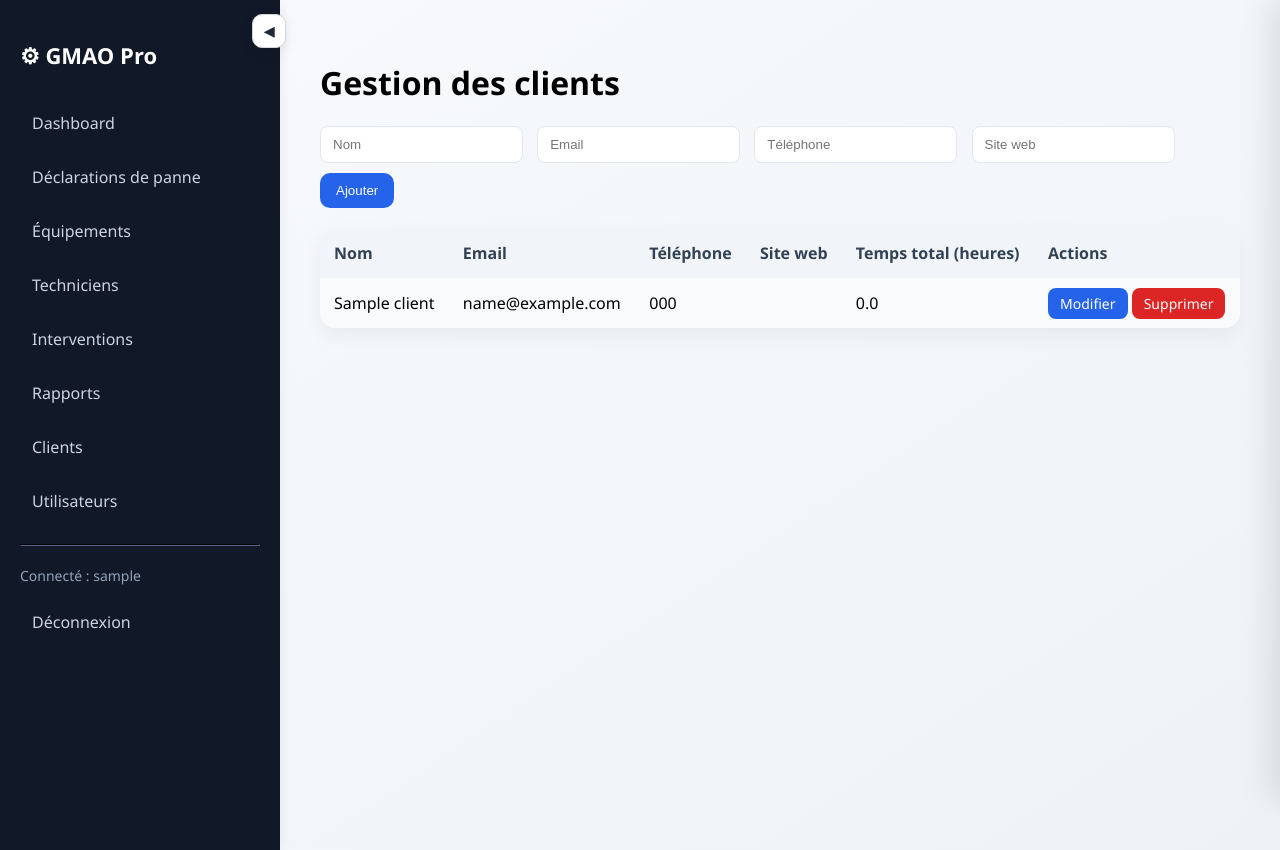
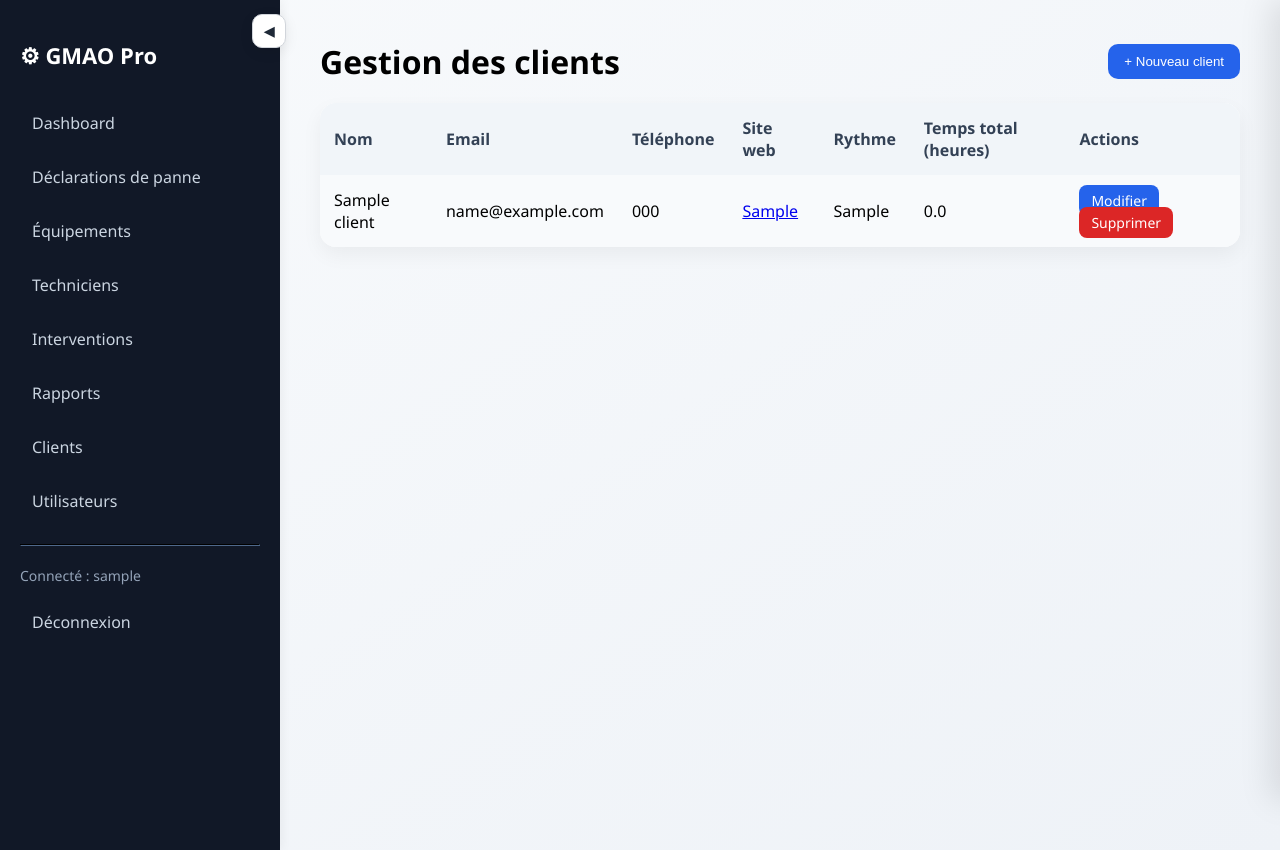
Before and after one commit to LCloufa/GMAO, a Flask app: page /clients in a window 1280 px wide. Run offline with Flask 3, Linux system fonts and the light colour scheme; the visitor is signed in with stand-in values (Sample User, id 1); tables that the repository leaves empty hold one stand-in row (values such as "Sample post"); data that the repository does not hold is empty; some libraries are stand-ins or nearby versions.

Commit message:
Ajoute le rythme client et un formulaire de création en modal

```diff
--- a/app.py
+++ b/app.py
@@ -57,6 +57,24 @@ def role_required(*roles):
         return wrapped
     return decorator
 
+RYTHME_OPTIONS = ["1x8", "2x8", "3x8", "24/7"]
+RYTHME_MINUTES_PER_DAY = {
+    "1x8": 8 * 60,
+    "2x8": 16 * 60,
+    "3x8": 24 * 60,
+    "24/7": 24 * 60,
+}
+
+def normalize_rythme(value):
+    if value in RYTHME_OPTIONS:
+        return value
+    return "1x8"
+
+def compute_disponibilite(rate_minutes_per_day, equipment_count, downtime_minutes, days_window=30):
+    total_capacity = max(1, int(rate_minutes_per_day or 0) * max(1, int(equipment_count or 0)) * days_window)
+    ratio = 100 - ((float(downtime_minutes or 0) / total_capacity) * 100)
+    return round(max(0, min(100, ratio)), 1)
+
 # ==========================
 # Base de données
 # ==========================
@@ -80,9 +98,15 @@ def init_db():
         nom TEXT NOT NULL,
         email TEXT,
         telephone TEXT,
-        site_web TEXT
+        site_web TEXT,
+        rythme_horaire TEXT DEFAULT '1x8'
     )
     """)
+
+    cursor.execute("PRAGMA table_info(clients)")
+    existing_columns = [row[1] for row in cursor.fetchall()]
+    if "rythme_horaire" not in existing_columns:
+        cursor.execute("ALTER TABLE clients ADD COLUMN rythme_horaire TEXT DEFAULT '1x8'")
 
     cursor.execute("""
     CREATE TABLE IF NOT EXISTS techniciens (
@@ -626,6 +650,9 @@ def dashboard():
         base_where = "WHERE e.client_id = ?"
         base_params = [selected_client]
 
+    period_days = 30
+    period_start = (datetime.today() - timedelta(days=period_days)).strftime("%Y-%m-%d")
+
     cursor.execute(
         f"""
         SELECT
@@ -645,43 +672,69 @@ def dashboard():
     global_total, global_completed, global_planned, global_in_progress, global_cancelled, global_postponed = [
         int(v or 0) for v in row
     ]
-    global_rate = round((global_completed / global_total) * 100, 1) if global_total else 0
+    global_dispo_numerator = 0
+    global_dispo_denominator = 0
 
     cursor.execute(
         f"""
         SELECT
             c.id,
             COALESCE(c.nom, 'Sans client') AS client_nom,
+            COALESCE(c.rythme_horaire, '1x8') AS rythme_horaire,
+            COUNT(DISTINCT e.id) AS equipment_count,
             COUNT(i.id) AS total,
             SUM(CASE WHEN i.status = 'completed' THEN 1 ELSE 0 END) AS completed,
             SUM(CASE WHEN i.status = 'planned' THEN 1 ELSE 0 END) AS planned,
             SUM(CASE WHEN i.status = 'in_progress' THEN 1 ELSE 0 END) AS in_progress,
             SUM(CASE WHEN i.status = 'cancelled' THEN 1 ELSE 0 END) AS cancelled,
-            SUM(CASE WHEN i.status = 'postponed' THEN 1 ELSE 0 END) AS postponed
+            SUM(CASE WHEN i.status = 'postponed' THEN 1 ELSE 0 END) AS postponed,
+            COALESCE(SUM(
+                CASE
+                    WHEN i.status != 'cancelled' AND i.scheduled_date >= ? THEN COALESCE(i.estimated_duration, 0)
+                    ELSE 0
+                END
+            ), 0) AS downtime_minutes
         FROM equipements e
         LEFT JOIN clients c ON e.client_id = c.id
         LEFT JOIN interventions i ON i.equipment_id = e.id
         {base_where}
-        GROUP BY c.id, c.nom
+        GROUP BY c.id, c.nom, c.rythme_horaire
         ORDER BY client_nom ASC
         """,
-        base_params,
+        [period_start, *base_params],
     )
     indicateurs_clients = []
     for client_row in cursor.fetchall():
-        total = int(client_row[2] or 0)
-        completed = int(client_row[3] or 0)
+        rythme_horaire = normalize_rythme(client_row[2])
+        equipment_count = int(client_row[3] or 0)
+        total = int(client_row[4] or 0)
+        completed = int(client_row[5] or 0)
+        downtime_minutes = int(client_row[10] or 0)
+        minutes_per_day = RYTHME_MINUTES_PER_DAY.get(rythme_horaire, RYTHME_MINUTES_PER_DAY["1x8"])
+        disponibilite = compute_disponibilite(
+            rate_minutes_per_day=minutes_per_day,
+            equipment_count=equipment_count,
+            downtime_minutes=downtime_minutes,
+            days_window=period_days,
+        )
+        global_dispo_numerator += downtime_minutes
+        global_dispo_denominator += max(1, minutes_per_day * max(1, equipment_count) * period_days)
         indicateurs_clients.append({
             "id": client_row[0],
             "nom": client_row[1],
+            "rythme_horaire": rythme_horaire,
+            "equipment_count": equipment_count,
             "total": total,
             "completed": completed,
-            "planned": int(client_row[4] or 0),
-            "in_progress": int(client_row[5] or 0),
-            "cancelled": int(client_row[6] or 0),
-            "postponed": int(client_row[7] or 0),
-            "rate": round((completed / total) * 100, 1) if total else 0,
+            "planned": int(client_row[6] or 0),
+            "in_progress": int(client_row[7] or 0),
+            "cancelled": int(client_row[8] or 0),
+            "postponed": int(client_row[9] or 0),
+            "downtime_minutes": downtime_minutes,
+            "disponibilite": disponibilite,
         })
+
+    global_rate = round(max(0, min(100, 100 - (global_dispo_numerator / max(1, global_dispo_denominator) * 100))), 1)
 
     cursor.execute(
         f"""
@@ -1853,6 +1906,8 @@ def clients():
                clients.nom,
                clients.email,
                clients.telephone,
+               clients.site_web,
+               COALESCE(clients.rythme_horaire, '1x8') as rythme_horaire,
                COALESCE(SUM(interventions.estimated_duration), 0)
         FROM clients
         LEFT JOIN equipements ON equipements.client_id = clients.id
@@ -1871,14 +1926,15 @@ def add_client():
     email = request.form.get("email")
     telephone = request.form.get("telephone")
     site_web = request.form.get("site_web")
-
-    conn = sqlite3.connect("database.db")
-    cursor = conn.cursor()
-
-    cursor.execute("""
-        INSERT INTO clients (nom, email, telephone, site_web)
-        VALUES (?, ?, ?, ?)
-    """, (nom, email, telephone, site_web))
+    rythme_horaire = normalize_rythme(request.form.get("rythme_horaire"))
+
+    conn = sqlite3.connect("database.db")
+    cursor = conn.cursor()
+
+    cursor.execute("""
+        INSERT INTO clients (nom, email, telephone, site_web, rythme_horaire)
+        VALUES (?, ?, ?, ?, ?)
+    """, (nom, email, telephone, site_web, rythme_horaire))
 
     conn.commit()
     conn.close()
@@ -1908,13 +1964,14 @@ def modifier_client(id):
         email = request.form["email"]
         telephone = request.form["telephone"]
         site_web = request.form.get("site_web")
+        rythme_horaire = normalize_rythme(request.form.get("rythme_horaire"))
 
 
         cursor.execute("""
             UPDATE clients
-            SET nom=?, email=?, telephone=?, site_web=?
+            SET nom=?, email=?, telephone=?, site_web=?, rythme_horaire=?
             WHERE id=?
-        """, (nom, email, telephone, site_web, id))
+        """, (nom, email, telephone, site_web, rythme_horaire, id))
 
         conn.commit()
         conn.close()
@@ -1924,7 +1981,7 @@ def modifier_client(id):
     client = cursor.fetchone()
     conn.close()
 
-    return render_template("modifier_client.html", client=client)
+    return render_template("modifier_client.html", client=client, rythme_options=RYTHME_OPTIONS)
 @app.route("/export/clients")
 @login_required
 def export_clients():
@@ -1936,6 +1993,7 @@ def export_clients():
         SELECT clients.nom,
                clients.email,
                clients.telephone,
+               COALESCE(clients.rythme_horaire, '1x8') as rythme_horaire,
                COALESCE(SUM(interventions.estimated_duration),0)
         FROM clients
         LEFT JOIN equipements ON equipements.client_id = clients.id
@@ -1947,10 +2005,10 @@ def export_clients():
     conn.close()
 
     def generate():
-        yield "Nom,Email,Telephone,Heures_totales\n"
+        yield "Nom,Email,Telephone,Rythme_horaire,Heures_totales\n"
         for r in rows:
-            heures = round(r[3] / 60, 2)
-            yield f"{r[0]},{r[1]},{r[2]},{heures}\n"
+            heures = round(r[4] / 60, 2)
+            yield f"{r[0]},{r[1]},{r[2]},{r[3]},{heures}\n"
 
     return Response(generate(),
         mimetype="text/csv",
--- a/templates/clients.html
+++ b/templates/clients.html
@@ -1,16 +1,56 @@
 {% extends "base.html" %}
 {% block content %}
 
-<h1>Gestion des clients</h1>
+<div style="display:flex; justify-content:space-between; align-items:center; margin-bottom:20px; gap:12px;">
+    <h1 style="margin:0;">Gestion des clients</h1>
+    <button type="button" class="btn-primary" onclick="openClientModal()">+ Nouveau client</button>
+</div>
 
-<form action="/clients/add" method="POST" class="form">
-	<form method="POST" autocomplete="off">
-    <input type="text" name="nom" placeholder="Nom" required>
-    <input type="email" name="email" placeholder="Email">
-    <input type="text" name="telephone" placeholder="Téléphone">
-    <input type="text" name="site_web" placeholder="Site web">
-    <button type="submit" class="btn-primary">Ajouter</button>
+<div id="clientModal" class="client-modal" aria-hidden="true">
+    <div class="client-modal-card">
+        <div class="client-modal-header">
+            <h2>Nouveau client</h2>
+            <button type="button" class="client-close" onclick="closeClientModal()">✕</button>
+        </div>
+
+        <form action="/clients/add" method="POST" class="client-form">
+            <label>Nom *</label>
+            <input type="text" name="nom" required>
+
+            <div class="client-grid">
+                <div>
+                    <label>Email</label>
+                    <input type="email" name="email" placeholder="contact@client.com">
+                </div>
+                <div>
+                    <label>Téléphone</label>
+                    <input type="text" name="telephone" placeholder="+33 ...">
+                </div>
+            </div>
+
+            <div class="client-grid">
+                <div>
+                    <label>Site web</label>
+                    <input type="text" name="site_web" placeholder="https://...">
+                </div>
+                <div>
+                    <label>Rythme horaire</label>
+                    <select name="rythme_horaire">
+                        <option value="1x8">1x8</option>
+                        <option value="2x8">2x8</option>
+                        <option value="3x8">3x8</option>
+                        <option value="24/7">24/7</option>
+                    </select>
+                </div>
+            </div>
+
+            <div class="client-actions">
+                <button type="button" class="btn-secondary" onclick="closeClientModal()">Annuler</button>
+                <button type="submit" class="btn-primary">Créer le client</button>
+            </div>
         </form>
+    </div>
+</div>
 
 <table>
     <tr>
@@ -18,6 +58,7 @@
         <th>Email</th>
         <th>Téléphone</th>
         <th>Site web</th>
+        <th>Rythme</th>
         <th>Temps total (heures)</th>
         <th>Actions</th>
     </tr>
@@ -25,14 +66,17 @@
 {% for c in clients %}
     <tr>
         <td>{{ c[1] }}</td>
-    	<td>{{ c[2] }}</td>
-    	<td>{{ c[3] }}</td>
+        <td>{{ c[2] or "-" }}</td>
+        <td>{{ c[3] or "-" }}</td>
         <td>
             {% if c[4] %}
+                <a href="{{ c[4] }}" target="_blank" rel="noopener noreferrer">{{ c[4] }}</a>
+            {% else %}
                 -
             {% endif %}
         </td>
-    	<td>{{ (c[4] / 60)|round(2) }}</td>
+        <td>{{ c[5] or "1x8" }}</td>
+        <td>{{ (c[6] / 60)|round(2) }}</td>
         <td>
             <a href="/modifier_client/{{ c[0] }}" class="btn-edit">Modifier</a>
             <a href="/clients/delete/{{ c[0] }}" class="btn-delete">Supprimer</a>
@@ -42,5 +86,99 @@
 
 </table>
 
+<style>
+.client-modal {
+    position: fixed;
+    inset: 0;
+    background: rgba(15, 23, 42, 0.45);
+    display: none;
+    align-items: center;
+    justify-content: center;
+    z-index: 1200;
+    padding: 20px;
+}
+.client-modal.open { display: flex; }
+.client-modal-card {
+    width: min(760px, 100%);
+    max-height: 90vh;
+    overflow-y: auto;
+    background: #fff;
+    border-radius: 16px;
+    box-shadow: 0 20px 45px rgba(15, 23, 42, 0.25);
+    padding: 24px;
+}
+.client-modal-header {
+    display: flex;
+    justify-content: space-between;
+    align-items: center;
+    margin-bottom: 16px;
+    border-bottom: 1px solid #e2e8f0;
+    padding-bottom: 12px;
+}
+.client-close {
+    background: transparent;
+    color: #334155;
+    border: none;
+    font-size: 20px;
+    padding: 4px 8px;
+}
+.client-form label {
+    display: block;
+    margin-bottom: 6px;
+    margin-top: 12px;
+    font-weight: 600;
+}
+.client-form input,
+.client-form select {
+    width: 100%;
+    padding: 10px 12px;
+    border: 1px solid #e2e8f0;
+    border-radius: 10px;
+}
+.client-grid {
+    display: grid;
+    grid-template-columns: repeat(2, minmax(0, 1fr));
+    gap: 14px;
+}
+.client-actions {
+    margin-top: 20px;
+    display: flex;
+    justify-content: flex-end;
+    gap: 10px;
+}
+@media (max-width: 720px) {
+    .client-grid { grid-template-columns: 1fr; }
+}
+</style>
+
+<script>
+const clientModal = document.getElementById("clientModal");
+
+function openClientModal() {
+    if (!clientModal) return;
+    clientModal.classList.add("open");
+    clientModal.setAttribute("aria-hidden", "false");
+}
+
+function closeClientModal() {
+    if (!clientModal) return;
+    clientModal.classList.remove("open");
+    clientModal.setAttribute("aria-hidden", "true");
+}
+
+if (clientModal) {
+    clientModal.addEventListener("click", function(event) {
+        if (event.target === clientModal) {
+            closeClientModal();
+        }
+    });
+}
+
+document.addEventListener("keydown", function(event) {
+    if (event.key === "Escape") {
+        closeClientModal();
+    }
+});
+</script>
 
 {% endblock %}
```
Also changed, not shown: templates/dashboard.html (+4 -4 lines), templates/modifier_client.html (+22 -9 lines). Lines whose indentation alone changed are shown as unchanged.
